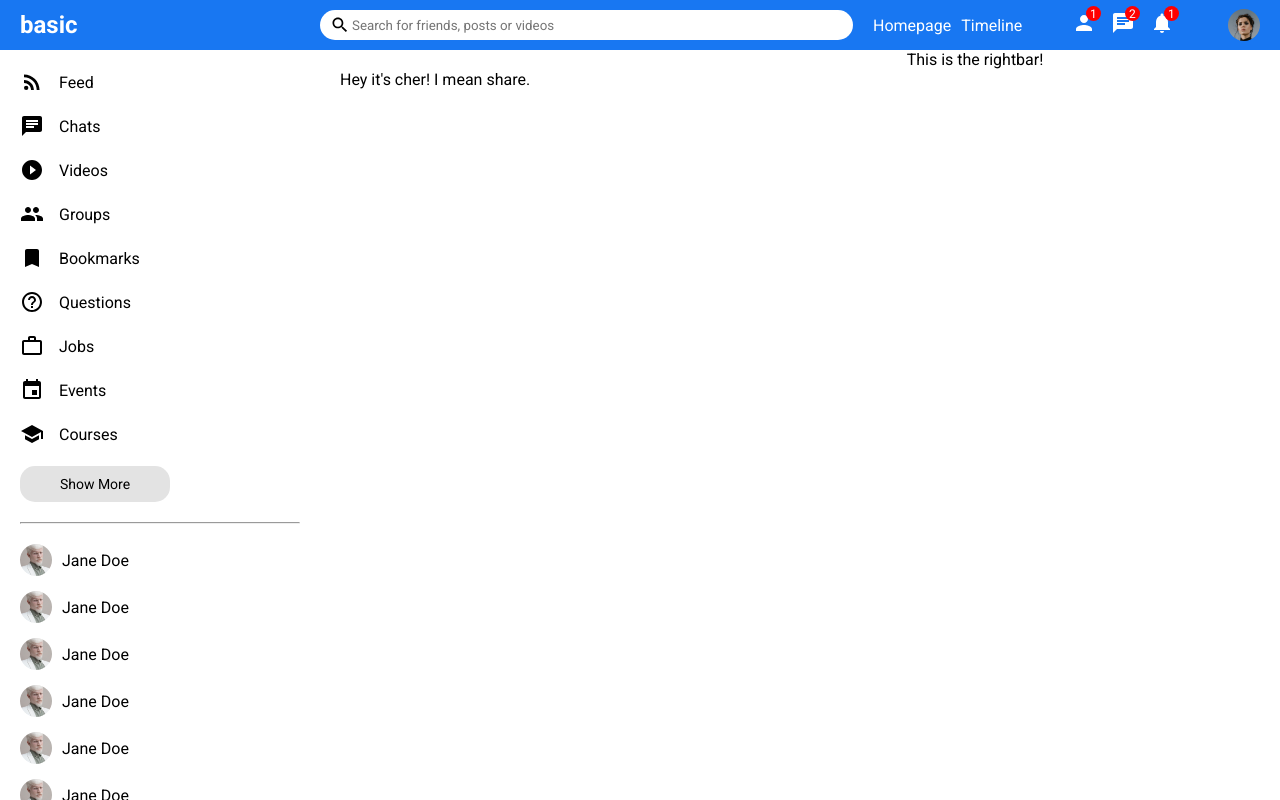
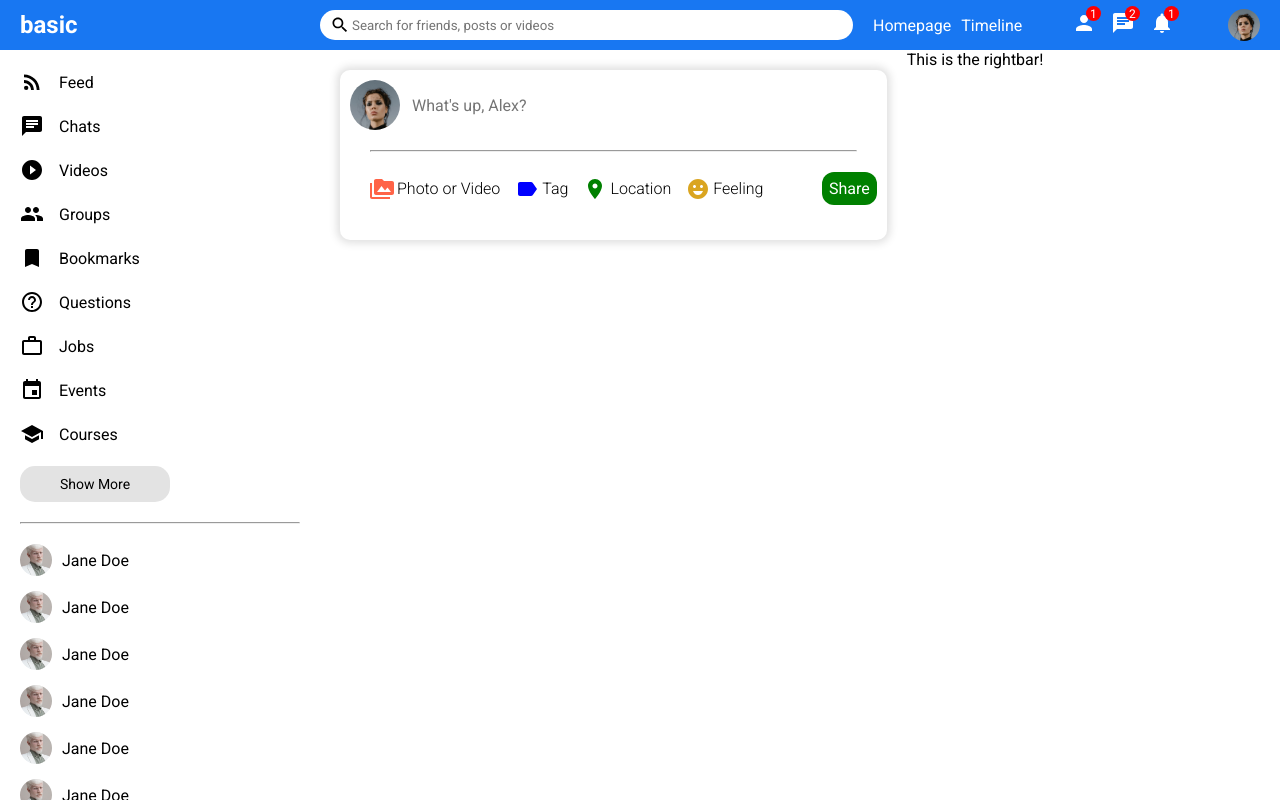
Before and after one commit to hereisalex/react-social, a React (Create React App) app: page / in a window 1280 px wide. Built offline with nearby package versions, Linux system fonts and the light colour scheme.

Commit message:
create share container

```diff
--- a/public/index.html
+++ b/public/index.html
@@ -8,7 +8,7 @@
       name="description"
       content="Web site created using create-react-app"
     />
-    <link href="https://fonts.googleapis.com/css2?family=Roboto:wght@100;300;400;500;700;900&display=swap" rel="stylesheet">
+    <link href="https://fonts.googleapis.com/css2?family=Roboto:wght@100;200;300;400;500;600;700;800;900&display=swap" rel="stylesheet">
     <link rel="stylesheet" href="style.css">
     <title>Social App</title>
   </head>
--- a/src/components/share/Share.jsx
+++ b/src/components/share/Share.jsx
@@ -1,9 +1,40 @@
 import "./share.css"
+import {PermMedia, Label, Room, EmojiEmotions} from "@material-ui/icons"
 
 export default function Share() {
     return (
-        <div>
-            Hey it's cher! I mean share.
+        <div className="share">
+            <div className="shareWrapper">
+                <div className="shareTop">
+                    <img className="shareProfileImg" src="/assets/person/1.jpeg" alt="" />
+                    <input
+                        className="shareInput"
+                        placeholder="What's up, Alex?"
+                    />
+                </div>
+                <hr className="shareHr"/>
+                <div className="shareBottom">
+                    <div className="shareOptions">
+                        <div className="shareOption">
+                            <PermMedia htmlColor="tomato" className="shareIcon"/>
+                            <span className="shareOptionText" >Photo or Video</span>
+                        </div>
+                        <div className="shareOption">
+                            <Label htmlColor="blue" className="shareIcon"/>
+                            <span className="shareOptionText" >Tag</span>
+                        </div>
+                        <div className="shareOption">
+                            <Room htmlColor="green" className="shareIcon"/>
+                            <span className="shareOptionText" >Location</span>
+                        </div>
+                        <div className="shareOption">
+                            <EmojiEmotions htmlColor="goldenrod" className="shareIcon"/>
+                            <span className="shareOptionText" >Feeling</span>
+                        </div>
+                    </div>
+                    <button className="shareButton">Share</button>
+                </div>
+            </div>
         </div>
     )
 }
--- a/src/components/share/share.css
+++ b/src/components/share/share.css
@@ -0,0 +1,78 @@
+.share {
+    width: 100%;
+    height: 170px;
+    border-radius: 10px;
+    -webkit-box-shadow: 0px 0px 8px 3px rgba(0,0,0,0.13);
+    box-shadow: 0px 0px 8px 3px rgba(0,0,0,0.13);
+}
+
+.shareWrapper {
+    padding: 10px;
+}
+
+.shareTop {
+    display: flex;
+    align-items: center;
+}
+
+.shareProfileImg {
+    width: 50px;
+    height: 50px;
+    border-radius: 50%;
+    object-fit: cover;
+    margin-right: 10px;
+}
+
+.shareInput {
+    border: none;
+    width: 80%;
+    font-size: 16px;
+}
+
+.shareInput:focus {
+    outline: none;
+}
+
+.shareHr {
+    margin: 20px;
+}
+
+.shareBottom {
+    display: flex;
+    justify-content: space-between;
+    align-items: center;
+}
+
+.shareOptions {
+    display: flex;
+    margin-left: 20px;
+}
+
+.shareOption {
+    display: flex;
+    align-items: center;
+    margin-right: 15px;
+    cursor: pointer;
+}
+
+.shareIcon {
+    font-size: 18px;
+    margin-right: 3px;
+}
+
+.shareOptionText {
+    font-size: 16px;
+    font-weight: 300;
+}
+
+.shareButton {
+    border: none;
+    font-size: 16px;
+    font-weight: 400;
+    padding: 7px;
+    border-radius: 12px;
+    background-color: green;
+    color: white;
+    cursor: pointer;
+
+}
```
Also changed, not shown: src/components/post/Post.jsx (added), src/components/post/post.css (added).
